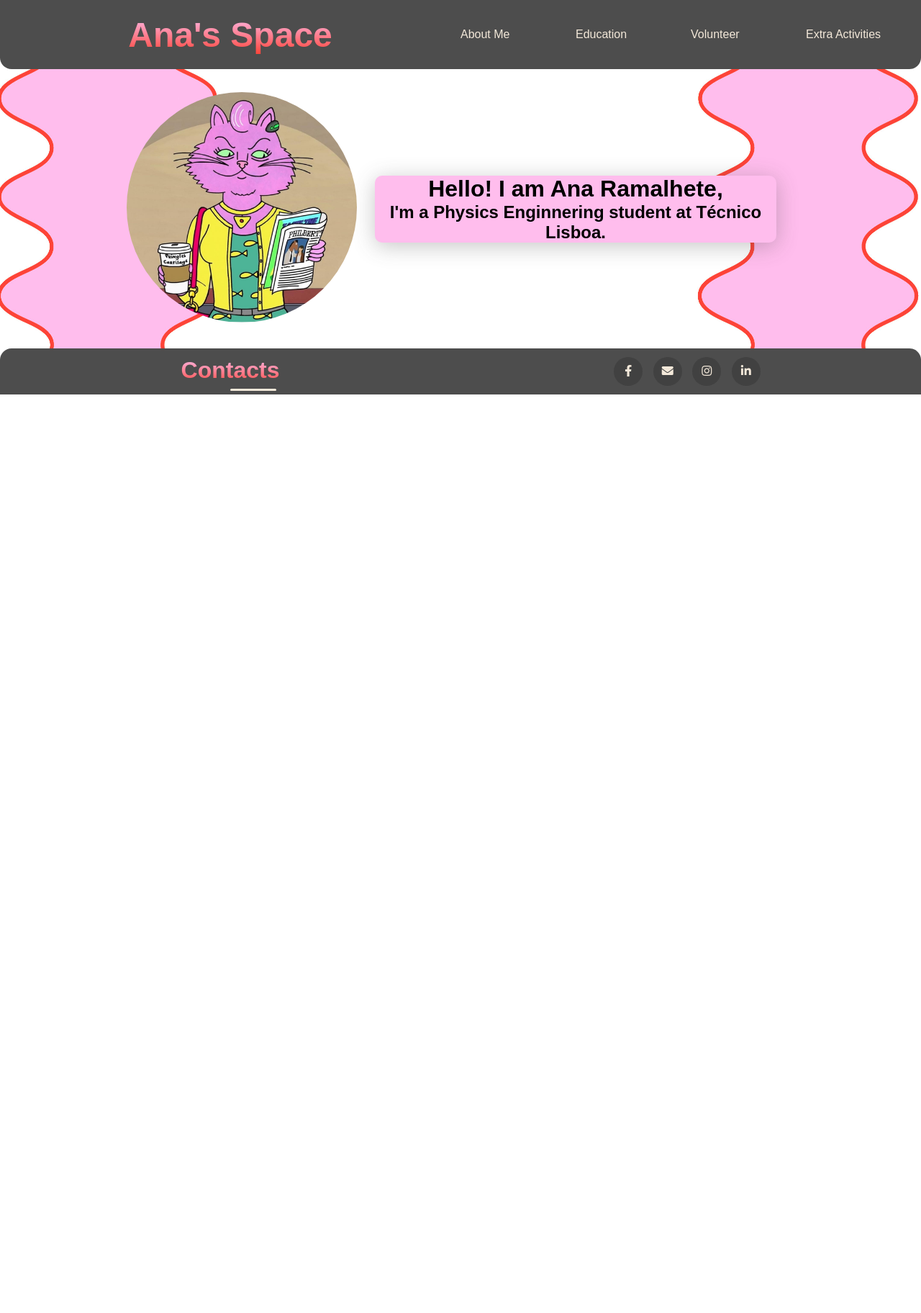
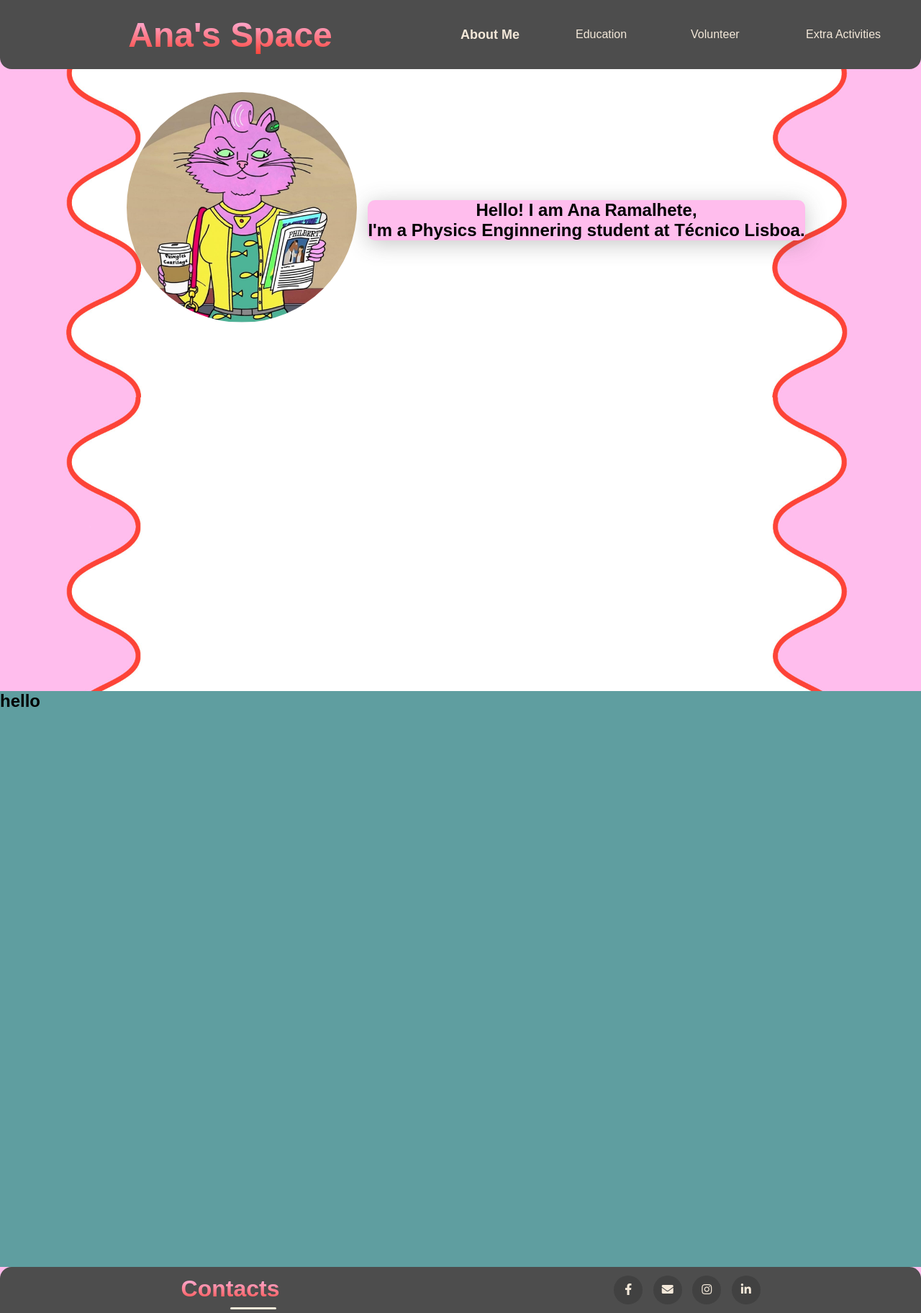
Before and after one commit to AnaSRamalhete/site, a PHP site: page / in a window 1280 px wide. Shown: the whole page at 72% size. Before the commit the page ends 548 px from the top, so only its background shows below. Run offline with PHP 8.4, Linux system fonts and the light colour scheme; some libraries are stand-ins or nearby versions.

Commit message:
Adding a sticky header and responsive sections.

```diff
--- a/web/app.js
+++ b/web/app.js
@@ -12,7 +12,6 @@
 
         //Animate Links
         navlinks.forEach((link,index) =>{
-            console.log(index); // to show in console the result of index
             if (link.style.animation){
                 link.style.animation = ``;
             }
@@ -30,6 +29,35 @@
 }
 
 app();
+
+
+// -------------
+// Function to show the nav-link that corresponds to the current section that is being displayed
+// -------------
+
+const sections = document.querySelectorAll('section');
+const navLinks = document.querySelectorAll('.navbar_link');
+
+window.addEventListener('scroll', ()=>{
+    let currentSection= '';
+
+    sections.forEach(section =>{
+        const sectionTop = section.offsetTop;
+        const sectionHeight = section.clientHeight;
+
+        if(pageYOffset >= (sectionTop-sectionHeight/3)){
+            currentSection=section.getAttribute('id');
+        }
+    });
+
+    navLinks.forEach(link =>{
+        link.classList.remove('nav-link-active');
+        if(link.id === currentSection){
+            link.classList.add('nav-link-active');
+        }
+    });
+});
+
 
 
 // -----------------------------------------
--- a/web/index.php
+++ b/web/index.php
@@ -22,10 +22,10 @@
         <nav class="navbar">
             <div class="logo">Ana's Space</div>
             <ul class="nav_linkS">
-                <li class="navbar_link">About Me</li>
-                <li class="navbar_link">Education</li>
-                <li class="navbar_link">Volunteer</li>
-                <li class="navbar_link">Extra Activities</li>
+                <li class="navbar_link nav-link-active" id="about">About Me</li>
+                <li class="navbar_link" id="education">Education</li>
+                <li class="navbar_link" id="volunteer">Volunteer</li>
+                <li class="navbar_link" id="activities">Extra Activities</li>
             </ul>
             <div class="burguer">
                 <div class="burguer-line1"></div>
@@ -39,7 +39,7 @@
         <!-- Central Section -->
         <!-- -->
 
-        <div class="main-section">
+        <section class="main-section" id='about'>
 
             <div class="profile-pic">
                 <img src="images/profile.jpg" alt="">
@@ -56,7 +56,11 @@
                     </h2>
                 </div>
             </div>
-        </div>
+        </section>
+
+        <section class="section-education" id="education">
+            <h1>hello</h1>
+        </section>
 
 
 
@@ -69,9 +73,9 @@
                 <h4>Contacts</h4>
                 <div class="social-links">
                         <a href="https://www.facebook.com/profile.php?id=100010159722157" target="_blank"><i class="fab fa-facebook-f"></i></a>
-                        <a href="mailto: anasramalhete@gmail.com"><i class="fa fa-envelope"></i></a>
-                        <a href="https://www.instagram.com/anasramalhete/"><i class="fab fa-instagram"></i></a>
-                        <a href="https://www.linkedin.com/in/ana-sofia-ramalhete-870a43100/"><i class="fab fa-linkedin-in"></i></a>
+                        <a href="mailto: anasramalhete@gmail.com" target="_blank"><i class="fa fa-envelope"></i></a>
+                        <a href="https://www.instagram.com/anasramalhete/" target="_blank"><i class="fab fa-instagram"></i></a>
+                        <a href="https://www.linkedin.com/in/ana-sofia-ramalhete-870a43100/" target="_blank"><i class="fab fa-linkedin-in"></i></a>
                 </div>
             </div>
         </footer>
--- a/web/styles.css
+++ b/web/styles.css
@@ -4,7 +4,6 @@
     padding: 0em;
     font-family:Arial, Helvetica, sans-serif;
     scroll-behavior: smooth;
-    text-align: center;
 }
 
 /*-------------------------------*/
@@ -22,11 +21,19 @@
 /*------ NavBar section -----*/
 /*---------------------------*/
 
+nav{
+    /*position: -webkit-sticky;*/
+    position: -webkit-sticky;
+    position: sticky;
+    z-index:999;
+    left:0; top: 0; width: 100%;
+}
 
 .navbar{
     background: rgb(77, 77, 77);
     display: flex;
-    justify-content: space-between;
+    justify-content: space-around;
+    text-align: center;
 
     height: 6rem;
     align-items: center;
@@ -125,6 +132,13 @@
     visibility: visible;
 }
 
+.nav-link-active{
+    font-weight: bold;
+    font-size: large;
+    color: rgb(243, 232, 217);
+    text-decoration: none;
+}
+
 @keyframes navLinkFade{
     from{
         opacity: 0;
@@ -149,6 +163,7 @@
     color:rgb(243, 232, 217);
     font-family: 'Lucida Sans', 'Lucida Sans Regular', 'Lucida Grande', 'Lucida Sans Unicode', Geneva, Verdana, sans-serif;
     border-radius: 2vh 2vh 0 0;
+    text-align: center;
 
     /*position: absolute;
     bottom: 0;*/
@@ -242,39 +257,46 @@
     align-content: center;
     justify-content: center;
     width: 100%;
-    height: auto;
+    height: 100vh;
     margin-top: 2em;
     margin-bottom: 2em;
     /*background-color:rgba(152, 175, 216, 0.2);*/
 }
 
 .profile-pic{
+    /*background: rgb(24, 24, 24);*/
     align-items: center;
+    margin: 0 15px;
 }
 .profile-pic img{
-    max-height: 20rem;
+    max-height: 20em;
 
     -webkit-border-radius: 50%; /* Mask for profile image */
     border-radius: 50%;
 }
 
 .main-section-container{
+    /*background: rgb(117, 117, 117);*/
     justify-content: left;
-    align-items: center;
     display: flex;
+    margin: 150px 0px;
 }
 .main-section-container-text{
     background: rgb(255,189,237);
-    margin: 4%;
+    height:max-content;
     border-radius: 10px;
     box-shadow: 0 5px 30px rgba(65, 65, 65, 0.3);
+    text-align: center;
 }
 
 @media screen and (max-width:768px){
     .main-section{
         display: flex;
         flex-direction: column;
-        align-items: center;
+        align-content:center;
+
+        background-color: aqua;
+        width: 100%;
     }
 
     .profile-pic img{
@@ -286,3 +308,10 @@
         width: 70%;
     }
 }
+
+
+.section-education{
+    display: flex;
+    height: 100vh;
+    background-color: cadetblue;
+}
```
